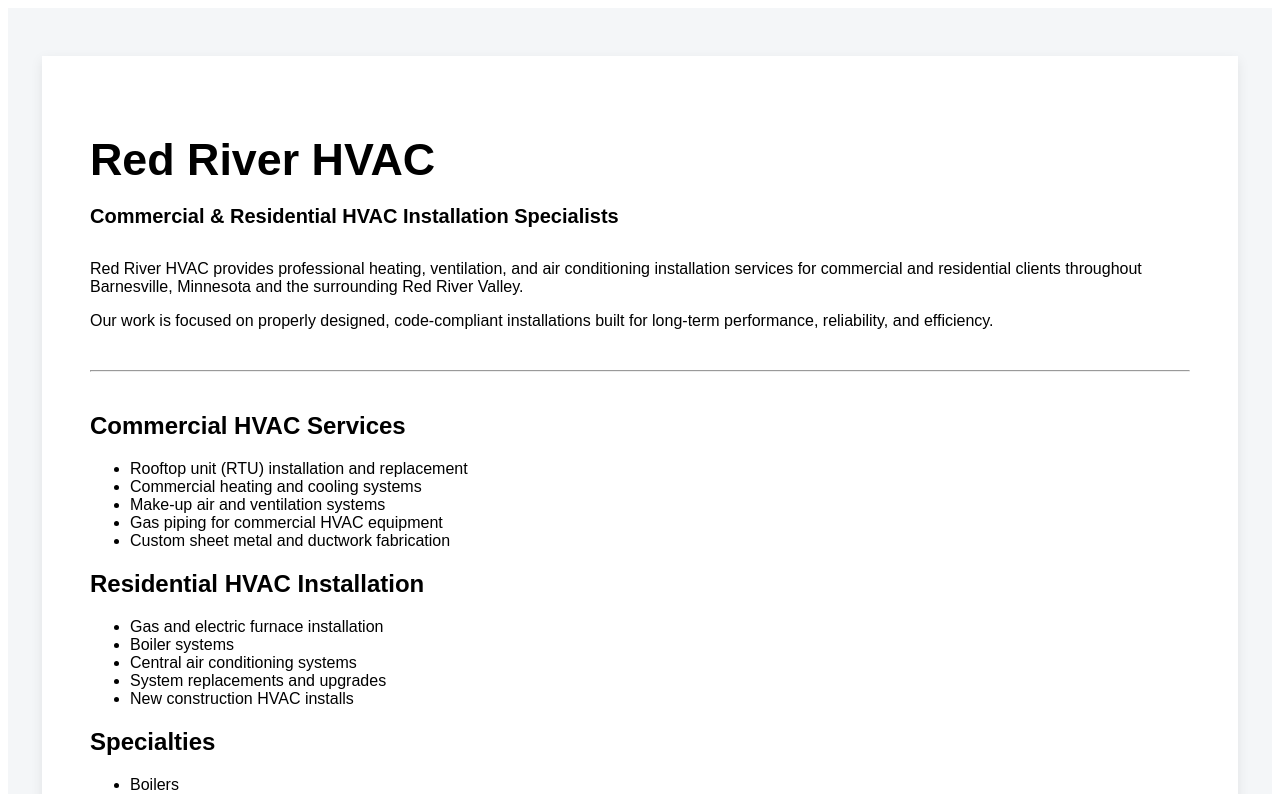
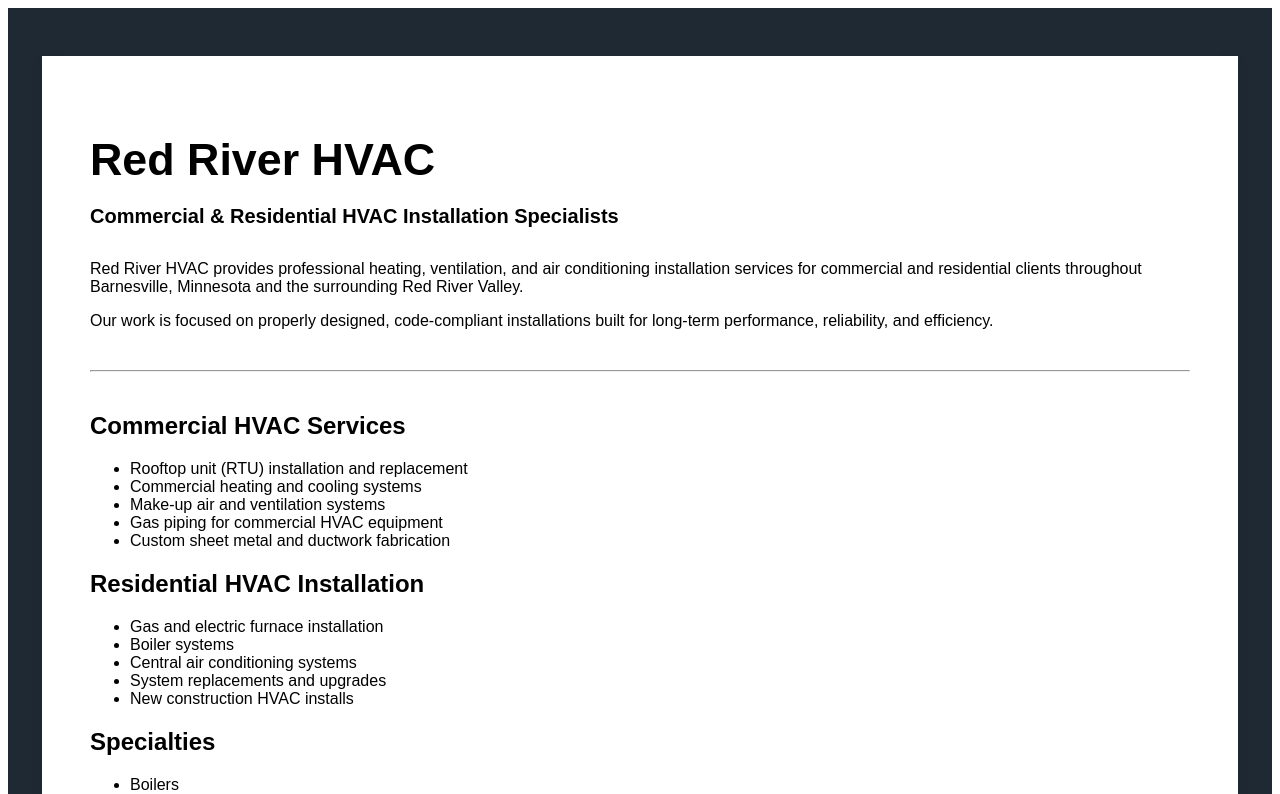
Before and after one commit to millereric819-oss/red-river-hvac-website, a Next.js app: page / in a window 1280 px wide. Shown: the top 794 px of the page. Built offline with nearby package versions, Linux system fonts and the light colour scheme.

Commit message:
Update page.tsx

```diff
--- a/app/page.tsx
+++ b/app/page.tsx
@@ -3,7 +3,7 @@ export default function Home() {
     <main
       style={{
         fontFamily: "Arial, Helvetica, sans-serif",
-        backgroundColor: "#f4f6f8",
+        backgroundColor: "#1f2933",
         padding: "3rem 1.5rem",
         minHeight: "100vh",
       }}
```
